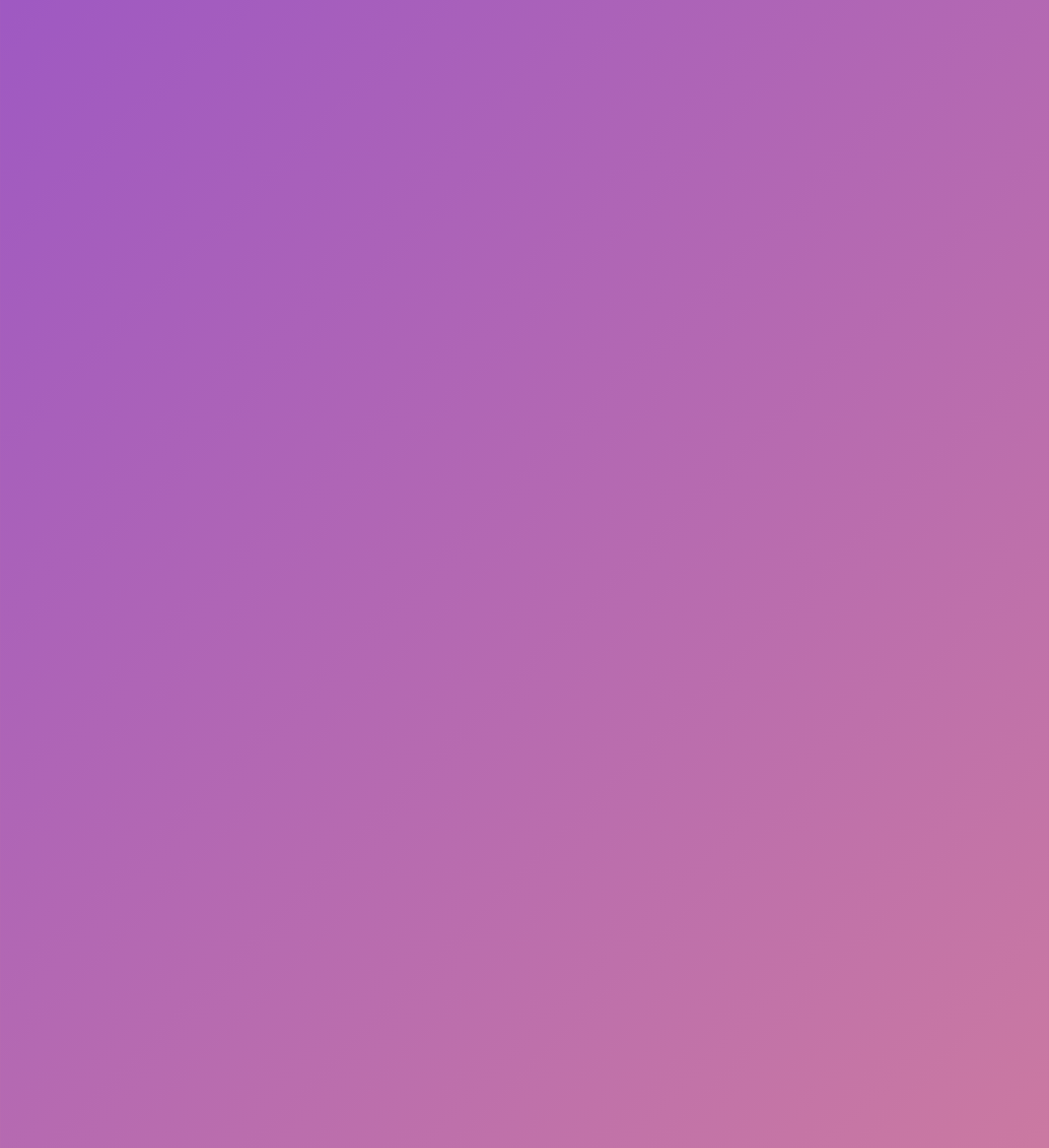
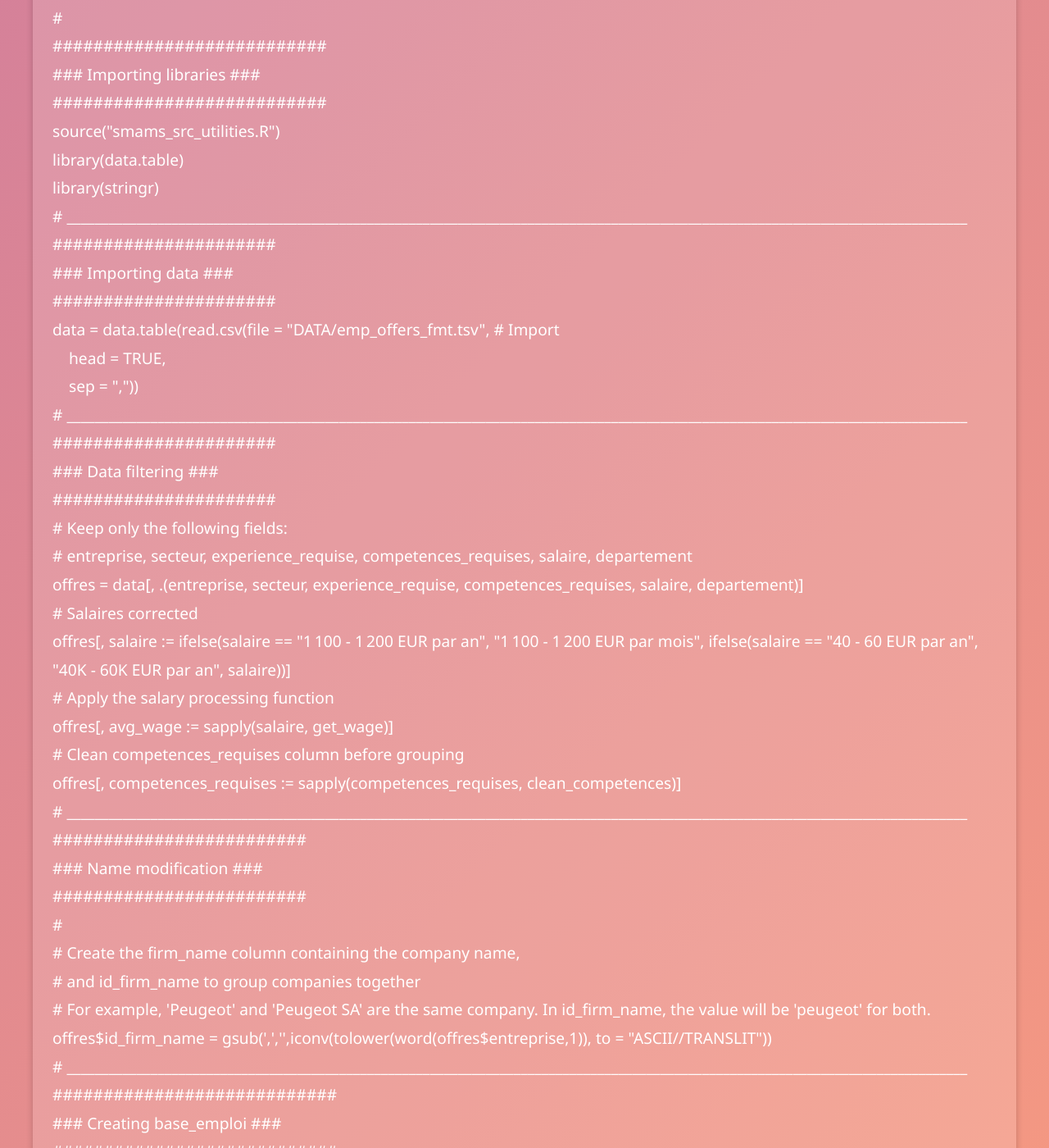
Before and after one commit to SebastienH422/ProjetR.smams, a Jekyll site: the page code-source.html, which Jekyll copies as it is, in a window 1280 px wide and 1400 px high, scrolled down 5427 px. Shown: the whole window at 82% size. Built offline with Jekyll 4.4.1, drawn with Linux system fonts in a browser that asks for light colours; some of the changed text lies outside the part shown.

Commit message:
Update code-source.html

```diff
--- a/code-source.html
+++ b/code-source.html
@@ -224,7 +224,83 @@
 <br>### END ###
 <br>###########
                 </p>
-
+            </section>
+            <section class="section block">
+                <h2>smams_emploi.R</h2>
+                <p>
+<br>#
+<br># Simon Fraile, Matilin Periat, Ahina Durrieu, Maina Boivent, Sébastien Hein
+<br>#
+<br># File smams_emploi.R
+<br>#
+<br># Creation of the base_emp database
+<br>#
+<br># Required files in the DATA folder:
+<br># - emp_offers_fmt.tsv
+<br>#
+<br>#
+<br>###########################
+<br>### Importing libraries ###
+<br>###########################
+<br>source("smams_src_utilities.R")
+<br>library(data.table)
+<br>library(stringr)
+<br># _________________________________________________________________________________________________________________________________
+<br>######################
+<br>### Importing data ###
+<br>######################
+<br>data = data.table(read.csv(file = "DATA/emp_offers_fmt.tsv", # Import
+<br>&nbsp;&nbsp;&nbsp;&nbsp;head = TRUE,
+<br>&nbsp;&nbsp;&nbsp;&nbsp;sep = ","))
+<br># _________________________________________________________________________________________________________________________________
+<br>######################
+<br>### Data filtering ###
+<br>######################
+<br># Keep only the following fields:
+<br># entreprise, secteur, experience_requise, competences_requises, salaire, departement
+<br>offres = data[, .(entreprise, secteur, experience_requise, competences_requises, salaire, departement)]
+<br># Salaires corrected
+<br>offres[, salaire := ifelse(salaire == "1 100 - 1 200 EUR par an", "1 100 - 1 200 EUR par mois", ifelse(salaire == "40 - 60 EUR par an", "40K - 60K EUR par an", salaire))]
+<br># Apply the salary processing function
+<br>offres[, avg_wage := sapply(salaire, get_wage)]
+<br># Clean competences_requises column before grouping
+<br>offres[, competences_requises := sapply(competences_requises, clean_competences)]
+<br># _________________________________________________________________________________________________________________________________
+<br>#########################
+<br>### Name modification ###
+<br>#########################
+<br>#
+<br># Create the firm_name column containing the company name,
+<br># and id_firm_name to group companies together
+<br># For example, 'Peugeot' and 'Peugeot SA' are the same company. In id_firm_name, the value will be 'peugeot' for both.
+<br>offres$id_firm_name = gsub(',','',iconv(tolower(word(offres$entreprise,1)), to = "ASCII//TRANSLIT"))
+<br># _________________________________________________________________________________________________________________________________
+<br>############################
+<br>### Creating base_emploi ###
+<br>############################
+<br># Group by firm_name, and calculate all other columns
+<br>base_emp = offres[, .(
+<br>&nbsp;&nbsp;&nbsp;&nbsp;firm_name = get_top_val(entreprise, 1),                      # Firm name
+<br>&nbsp;&nbsp;&nbsp;&nbsp;n_offres = .N,                                              # Number of offers
+<br>&nbsp;&nbsp;&nbsp;&nbsp;sector_main = as.character(get_most_frequent(secteur)), # Most frequent sectors
+<br>&nbsp;&nbsp;&nbsp;&nbsp;avg_req_exp = ifelse(is.na(mean(experience_requise, na.rm = TRUE)), NA_real_, round(mean(experience_requise, na.rm = TRUE))), # Average experience, round 1
+<br>&nbsp;&nbsp;&nbsp;&nbsp;avg_wage = ifelse(is.nan(mean(avg_wage, na.rm = TRUE)), NA_real_, mean(avg_wage, na.rm = TRUE)), # Average annual salary
+<br>&nbsp;&nbsp;&nbsp;&nbsp;addr_dept_main = get_top_val(departement, 1),  # Most common department
+<br>&nbsp;&nbsp;&nbsp;&nbsp;top_skill_req = get_most_frequent(competences_requises)  # Most frequent skills
+<br>), by = id_firm_name]
+<br># Remove the "id_firm_name" column
+<br>base_emp[, id_firm_name := NULL]
+<br># Keep only companies with a name
+<br>base_emp = base_emp[firm_name != ""]
+<br>#___________________________________________________________________________________________________________________________________
+<br>###################################
+<br>### Writing the database to csv ###
+<br>###################################
+<br>fwrite(base_emp, "DATA/base_emp.csv")
+<br>#___________________________________________________________________________________________________________________________________
+<br>###########
+<br>### END ###
+<br>###########</p>
             </section>
 
         </main>
```
